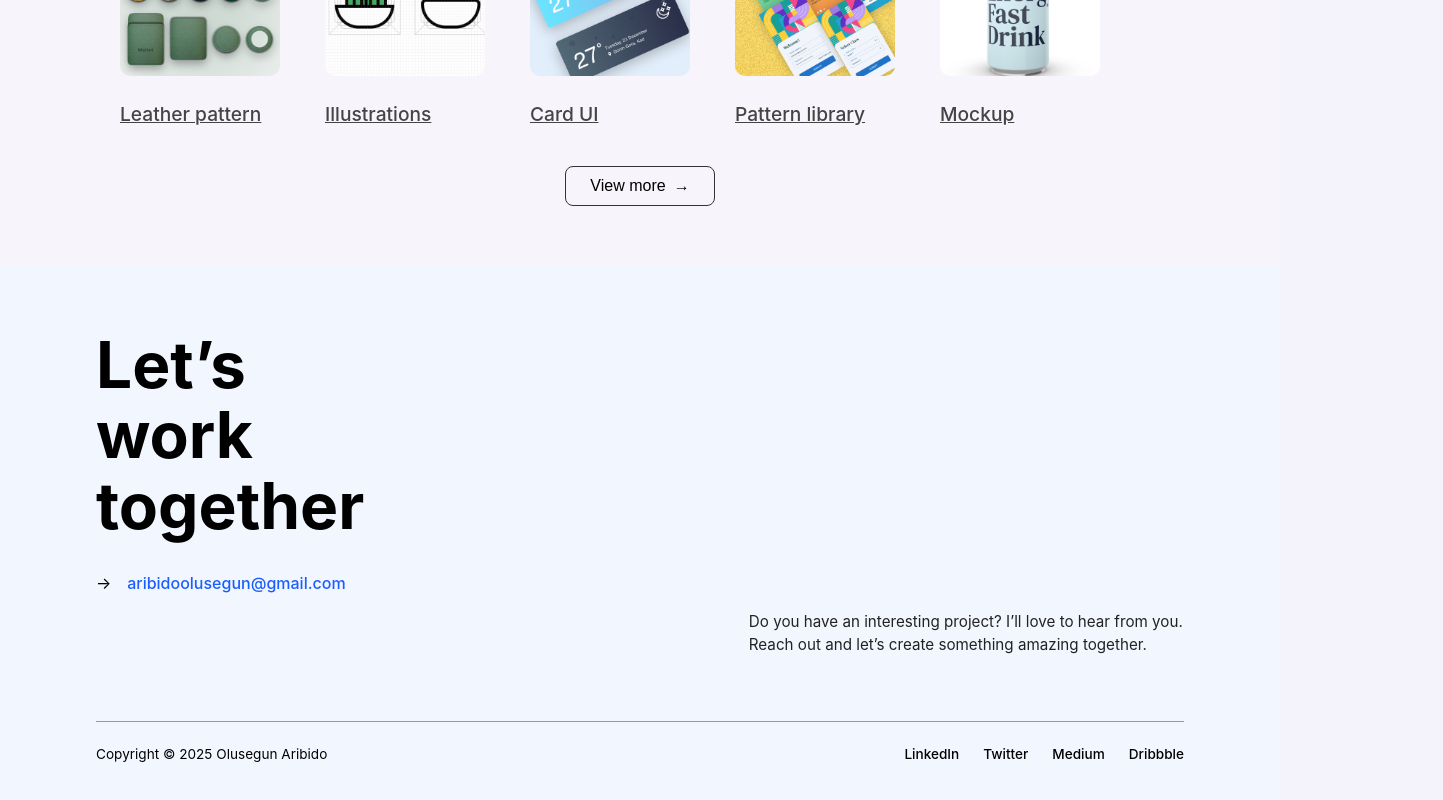
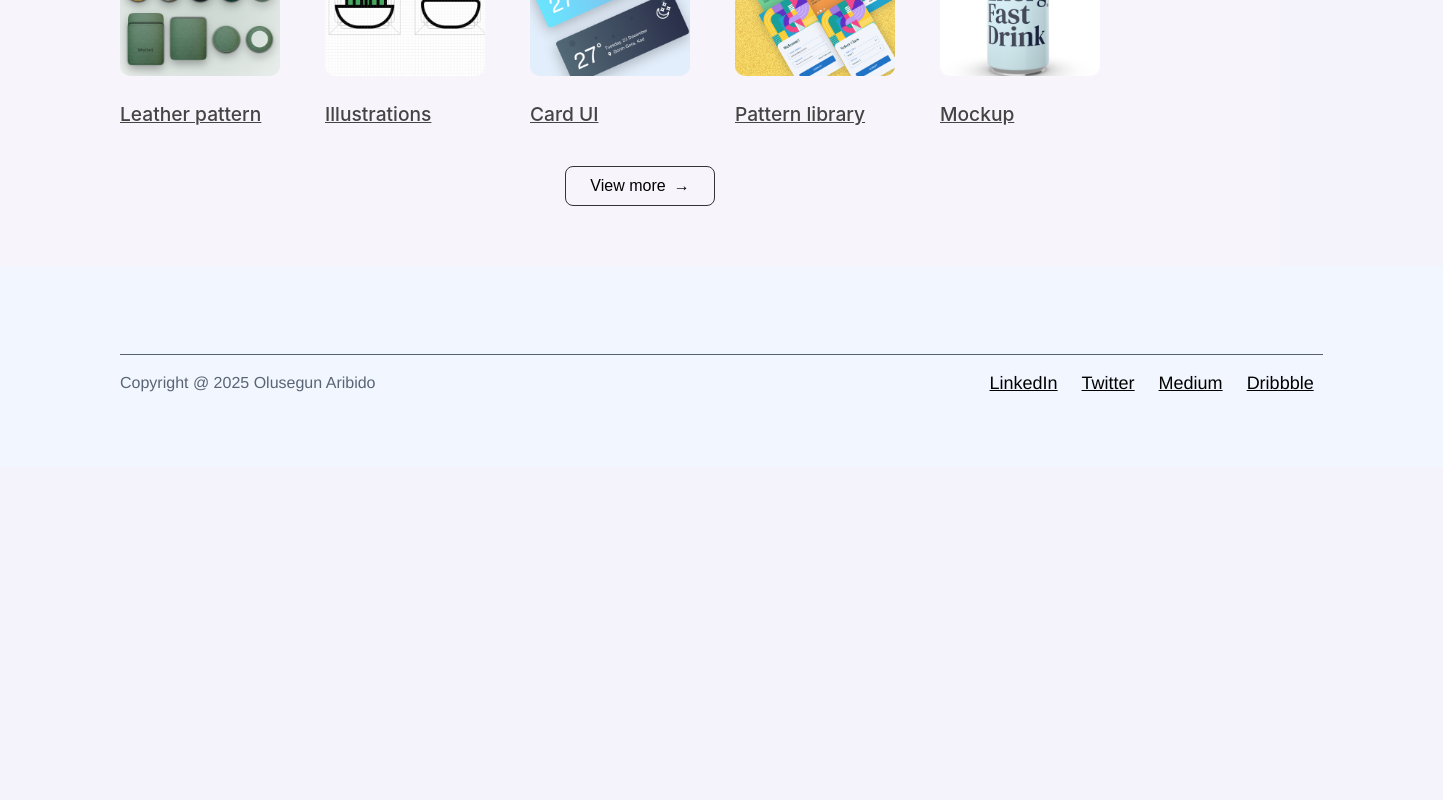
Before and after one commit to neducod/landing-page, a React (Vite) app: page / in a window 1280 px wide. Shown: the part 2986-3786 px from the top of the page, 1443 px wide, since content can reach past the window. After the commit the page ends 3453 px from the top, so only its background shows below. Built offline with nearby package versions, Linux system fonts and the light colour scheme.

Commit message:
fixing footer

```diff
--- a/src/About.jsx
+++ b/src/About.jsx
@@ -15,13 +15,33 @@ function About() {
     "/Property 1=About me 8.png",
   ];
 
+
+  const [currentIndex, setCurrentIndex] = useState(0);
+
+  useEffect(() => {
+    const interval = setInterval(() => {
+      setCurrentIndex((prevIndex) =>
+        prevIndex === images.length - 1 ? 0 : prevIndex + 1
+      );
+    }, 1500); // change every 1.5 seconds
+
+    return () => clearInterval(interval);
+  }, [images.length]);
+
+
   return (
     <>
       {/* <Navbar /> */}
       <section className="frameaa">
         <div className="frame-a-one">
           <div className="frame-a-onee">
-            <img src="" alt="about-images" className="intro-face" />
+            {/* <img src="" alt="about-images" className="intro-face" /> */}
+            <img
+        key={images[currentIndex]}
+        src={images[currentIndex]}
+        alt="about-images"
+        className="intro-face fade"
+      />
           </div>
           <div className="frame-a-c">
             <div className="header-cont">
--- a/src/components/Footer.jsx
+++ b/src/components/Footer.jsx
@@ -5,39 +5,54 @@ import "../styles/footer.css";
 const Footer = () => {
 
     return (
-        <footer className="footer" id="home">
-                  <div className="footer-left">
-        <h1 className="footer-title">
-          Let’s <br /> work <br /> together
-        </h1>
-        <div className="footer-contact">
-          <span className="arrow">→</span>
-          <a
-            href="mailto:aribidoolusegun@gmail.com"
-            className="email-link"
-          >
-            aribidoolusegun@gmail.com
-          </a>
+      <footer>
+        <div className="footer-a"></div>
+        <div className="footer-b">
+          <p>Copyright @ 2025 Olusegun Aribido</p>
+          <div className="footer-iconn">
+            <a href="https://www.linkedin.com/in/olusegun-aribido/">LinkedIn</a>
+            <a href="https://x.com/kadunaconnect">Twitter</a>
+            <a href="https://medium.com/@olusegunaribido">Medium</a>
+            <a href="https://dribbble.com/segunaribido">Dribbble</a>
+          </div>
         </div>
-      </div>
+      </footer>
 
-      <div className="footer-right">
-        <p>
-          Do you have an interesting project? I’ll love to hear from you. Reach out and let’s
-          create something amazing together.
-        </p>
-      </div>
+      //   <footer className="footer" id="home">
+      //             <div className="footer-left">
+      //   <h1 className="footer-title">
+      //     Let’s <br /> work <br /> together
+      //   </h1>
+      //   <div className="footer-contact">
+      //     <span className="arrow">→</span>
+      //     <a
+      //       href="mailto:aribidoolusegun@gmail.com"
+      //       className="email-link"
+      //     >
+      //       aribidoolusegun@gmail.com
+      //     </a>
+      //   </div>
+      // </div>
 
-      <div className="footer-bottom">
-        <p>Copyright © 2025 Olusegun Aribido</p>
-        <div className="social-links">
-          <a href="#">LinkedIn</a>
-          <a href="#">Twitter</a>
-          <a href="#">Medium</a>
-          <a href="#">Dribbble</a>
-        </div>
-      </div>
-        </footer>
+      // <div className="footer-right">
+      //   <p>
+      //     Do you have an interesting project? I’ll love to hear from you. Reach out and let’s
+      //     create something amazing together.
+      //   </p>
+      // </div>
+
+      // <div className="footer-bottom">
+      //   <p>Copyright © 2025 Olusegun Aribido</p>
+      //   <div className="social-links">
+      //     <a href="#">LinkedIn</a>
+      //     <a href="#">Twitter</a>
+      //     <a href="#">Medium</a>
+      //     <a href="#">Dribbble</a>
+      //   </div>
+      // </div>
+
+
+      // </footer>
     );
   };
 
--- a/src/styles/about.css
+++ b/src/styles/about.css
@@ -41,6 +41,13 @@ justify-content: center;
 align-items: center;
 border-radius: 2rem;
 background: #FFF;
+
+
+
+position: relative;
+/* width: 350px;  */
+/* height: 350px; */
+overflow: hidden;
 }
 .frame-a-one img{
     width: 100%;
@@ -72,6 +79,51 @@ line-height: 3rem; /* 150% */
 letter-spacing: 0.032rem;
 align-self: stretch;
 }
+
+.intro-face {
+  width: 100%;
+  height: 100%;
+  object-fit: cover;
+  /* border-radius: 20px;  */
+  /* transition: transform 0.5s ease;  */
+}
+
+/* Optional: small scale effect to make transitions smoother */
+.intro-face:hover {
+  /* transform: scale(1.02); */
+}
+/*
+.intro-face {
+  width: 100%;
+  height: 100%;
+  object-fit: cover;
+  position: absolute;
+  opacity: 0;
+  animation: fadeInOut 3s ease-in-out;
+}
+@keyframes fadeInOut {
+  0% {
+    opacity: 0;
+    transform: scale(1.05);
+  }
+  15% {
+    opacity: 1;
+    transform: scale(1);
+  }
+  85% {
+    opacity: 1;
+    transform: scale(1);
+  }
+  100% {
+    opacity: 0;
+    transform: scale(1.05);
+  }
+}
+/*
+.fade {
+  animation: fadeInOut 3s ease-in-out;
+}
+*/
 .header-cont{
     display: flex;
 flex-direction: column;
--- a/src/styles/footer.css
+++ b/src/styles/footer.css
@@ -97,7 +97,8 @@
     scroll-behavior: smooth;
 }
 
-  .footer {
+  footer {
+    /*
     background-color: #f2f7ff;
     color: #000;
     padding: 4rem 6rem;
@@ -106,7 +107,66 @@
     justify-content: space-between;
     min-height: 70vh;
     font-family: "Inter", sans-serif;
+*/
+
+    display: flex;
+width: 90.1875rem;
+padding: 3.5rem 7.5rem;
+flex-direction: column;
+align-items: center;
+gap: 2rem;
+background: #F2F7FF;
   }
+
+.footer-a{
+  display: flex;
+align-items: flex-end;
+gap: 8.5625rem;
+align-self: stretch;
+}
+.footer-b{
+  display: flex;
+padding: 1rem 0;
+align-items: center;
+gap: 38.375rem;
+align-self: stretch;
+border-top: 1px solid #556070;
+}
+.footer-b p{
+  color: #5A6474;
+font-family: "Helvetica Neue";
+font-size: 1rem;
+font-style: normal;
+font-weight: 400;
+line-height: 1.5rem; /* 150% */
+}
+.footer-iconn{
+  display: flex;
+align-items: flex-start;
+gap: 1.5rem;
+}
+.footer-iconn a{
+  color: #000;
+font-family: "Helvetica Neue";
+font-size: 1.125rem;
+font-style: normal;
+font-weight: 400;
+line-height: 1.5rem; /* 133.333% */
+text-decoration-line: underline;
+text-decoration-style: solid;
+text-decoration-skip-ink: auto;
+text-decoration-thickness: auto;
+text-underline-offset: auto;
+text-underline-position: from-font;
+}
+
+
+
+
+
+
+
+
 
   /* Left Section */
   .footer-left {
@@ -176,6 +236,19 @@
   .social-links a:hover {
     text-decoration: underline;
   }
+
+
+
+
+
+
+
+
+
+
+
+
+
 
   /* ===========================
      Responsive Design
```
